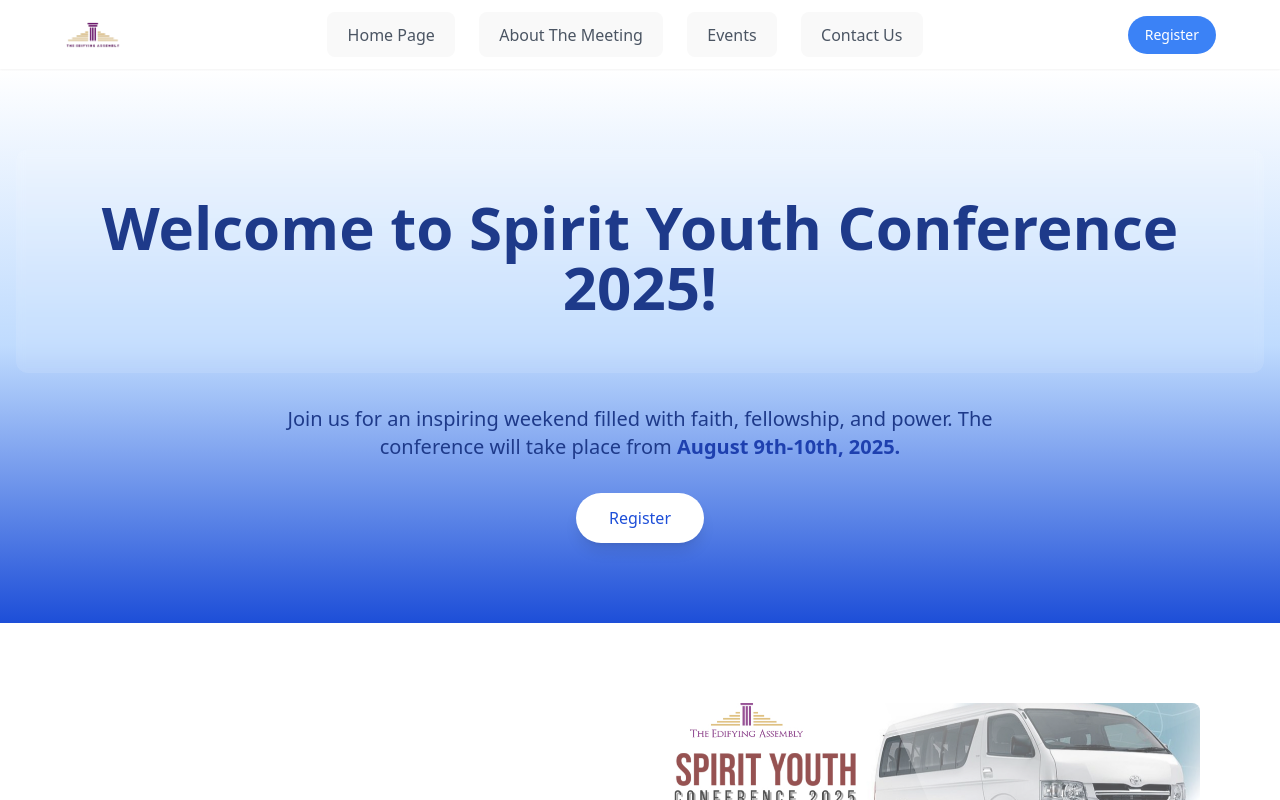
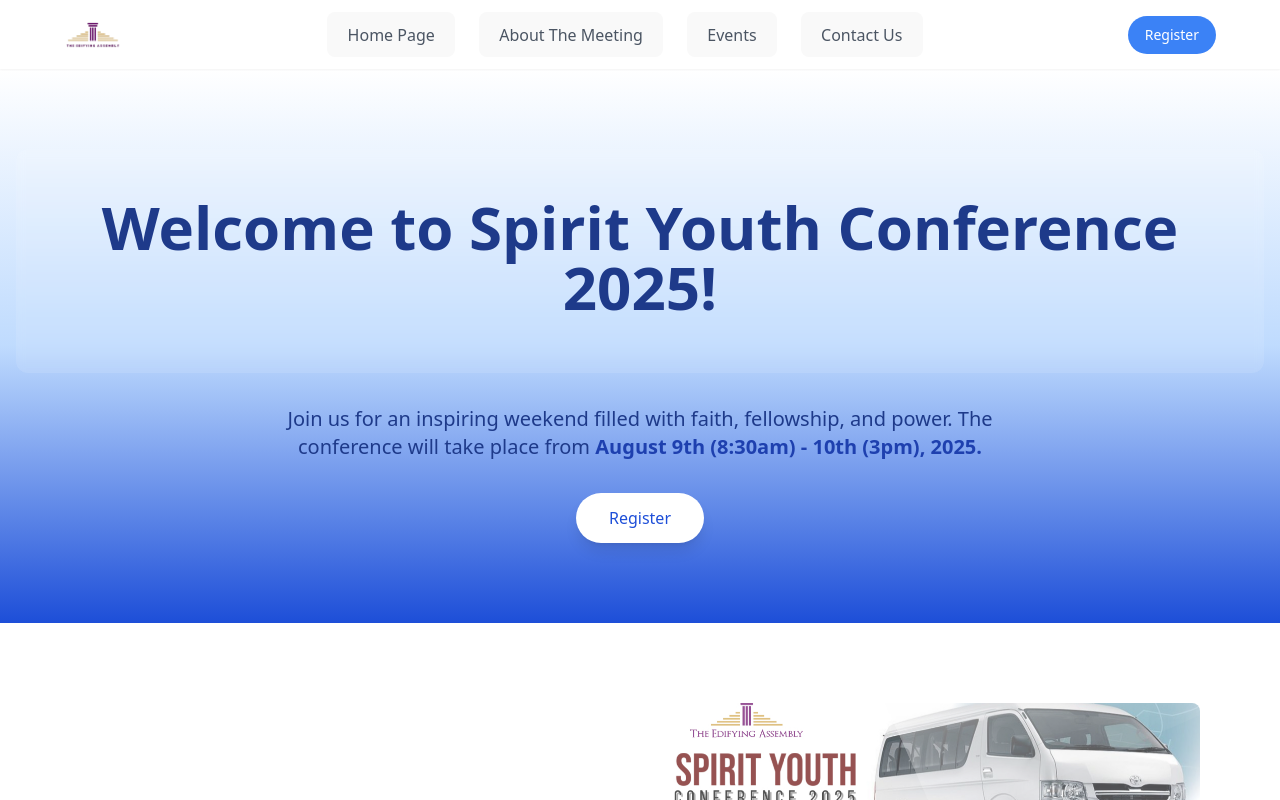
Before and after one commit to ajumobiisaac96/spirit-youth-conference, a React (Vite) app: page / in a window 1280 px wide. Shown: the top 800 px of the page. Built offline with nearby package versions, Linux system fonts and the light colour scheme.

Commit message:
update Hero section

```diff
--- a/src/components/Hero.tsx
+++ b/src/components/Hero.tsx
@@ -29,7 +29,7 @@ export default function Hero({ onRegisterClick }: HeroProps) {
           Join us for an inspiring weekend filled with faith, fellowship, and
           power. The conference will take place from{" "}
           <span className="font-bold text-blue-800">
-            August 9th-10th, 2025.
+            August 9th (8:30am) - 10th (3pm), 2025.
           </span>
         </p>
 
```
